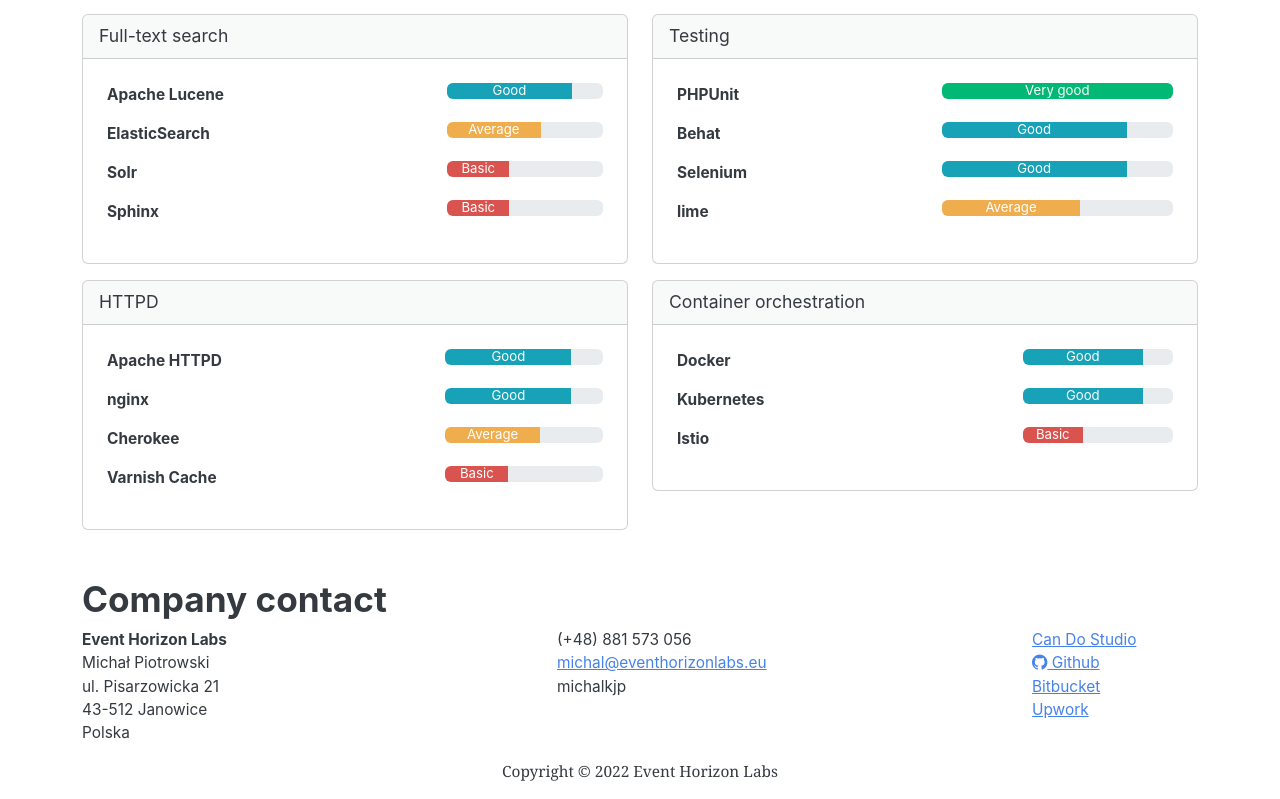
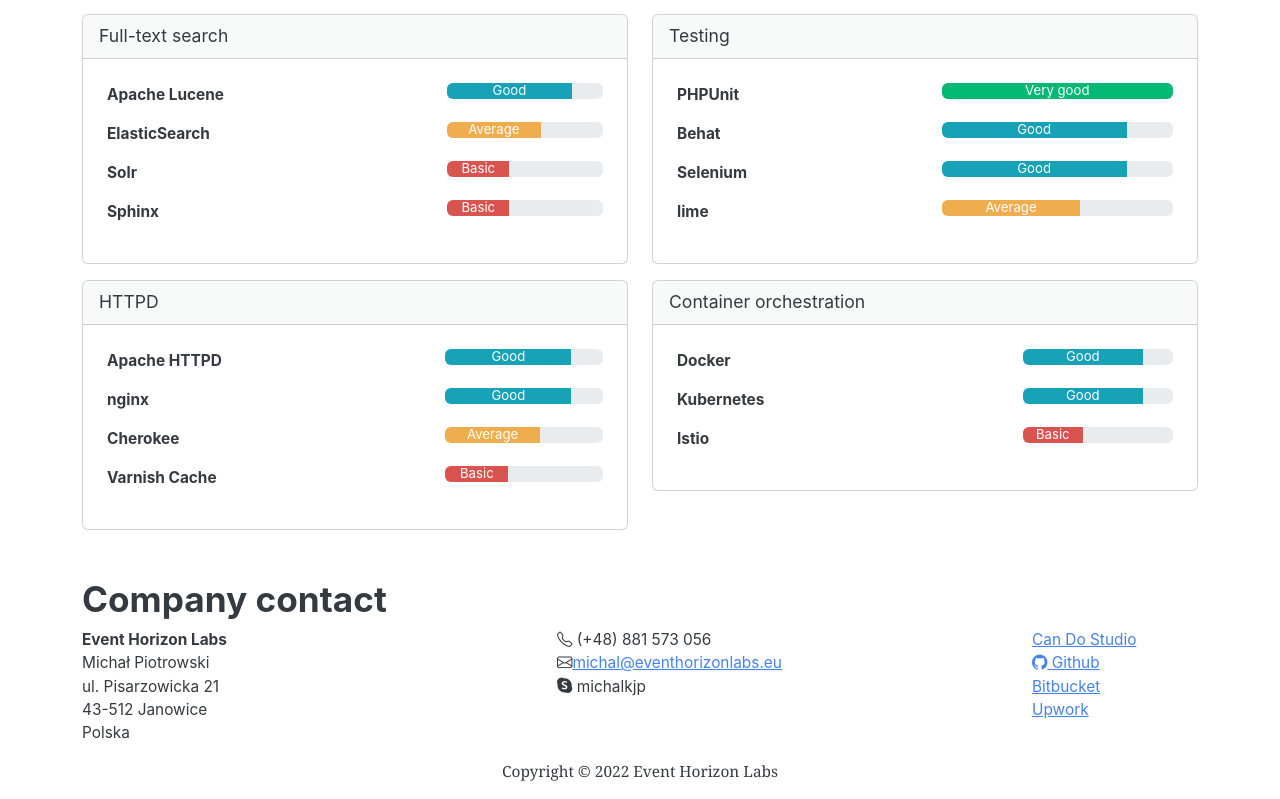
Before and after one commit to eventhorizonpl/eventhorizonlabseu, an Angular app: page / in a window 1280 px wide. Shown: the part 1434-2233 px from the top of the page. Built offline with nearby package versions, Linux system fonts and the light colour scheme.

Commit message:
#23 docker update + other things p8

```diff
--- a/src/app/app.component.html
+++ b/src/app/app.component.html
@@ -498,9 +498,9 @@
       </div>
       <div class="col-md-5">
         <address>
-            <abbr title="Phone"><i class="fas fa-phone"></i></abbr> (+48) 881 573 056<br>
-            <abbr title="Email"><i class="fas fa-envelope"></i></abbr> <a href='&#109;ai&#108;t&#111;&#58;mi&#37;6&#51;ha&#108;&#64;&#101;ve&#37;6Et&#104;&#111;&#114;i%7A%&#54;Fnla%6&#50;s&#46;&#37;&#54;&#53;%7&#53;'>mich&#97;l&#64;&#101;&#118;entho&#114;izonlab&#115;&#46;&#101;u</a><br>
-            <abbr title="Skype"><i class="fab fa-skype"></i></abbr> michalkjp<br>
+          <abbr title="Phone"><i class="bi bi-telephone"></i></abbr> (+48) 881 573 056<br>
+          <abbr title="Email"><i class="bi bi-envelope"></i></abbr> <a href='&#109;ai&#108;t&#111;&#58;mi&#37;6&#51;ha&#108;&#64;&#101;ve&#37;6Et&#104;&#111;&#114;i%7A%&#54;Fnla%6&#50;s&#46;&#37;&#54;&#53;%7&#53;'>mich&#97;l&#64;&#101;&#118;entho&#114;izonlab&#115;&#46;&#101;u</a><br>
+          <abbr title="Skype"><i class="bi bi-skype"></i></abbr> michalkjp<br>
         </address>
       </div>
       <div class="col-md-2">
```
